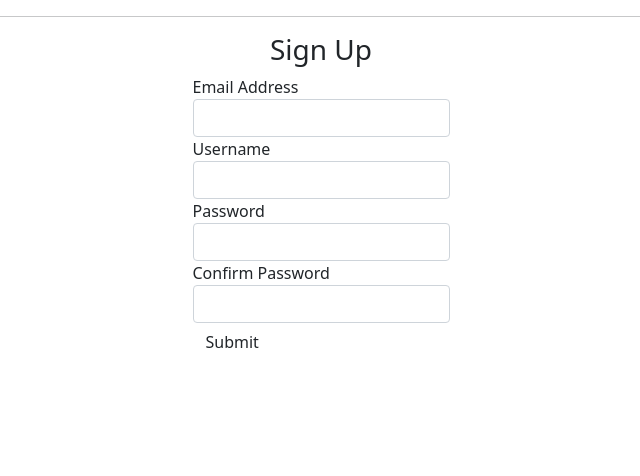
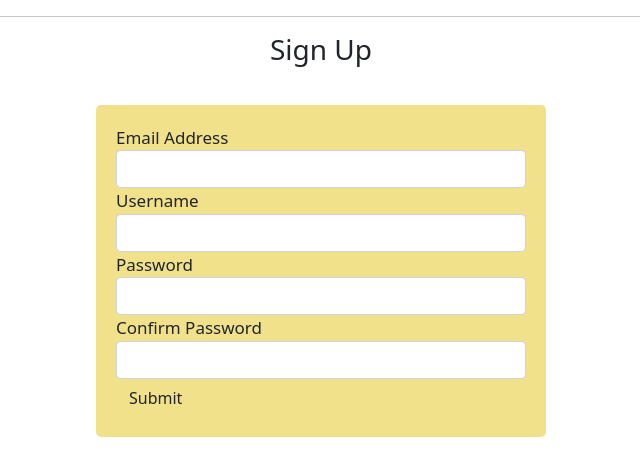
Before and after one commit to JosephKinyua/Flask_Pitch, a Flask app: page /authenticate/register in a window 1280 px wide. Shown: the part 40-516 px from the top of the page, without its empty margins (319-959 px from the left). Run offline with Flask 2, Linux system fonts and the light colour scheme; some libraries are stand-ins or nearby versions.

Commit message:
update the files

```diff
--- /dev/null
+++ b/app/static/css/style.css
@@ -0,0 +1,8 @@
+.loginForm {
+    width: 450px;
+    margin-top: 30px;
+    background-color: rgb(226, 196, 22, 0.5);
+    padding: 20px;
+    border-radius: 5px;
+    font-size: 17px;
+}
--- a/app/templates/auth/register.html
+++ b/app/templates/auth/register.html
@@ -1,7 +1,7 @@
 {% extends 'base.html' %} {% import 'bootstrap/wtf.html' as wtf %} {% block content%}
 <h3 class="text-center">Sign Up</h3>
 <div class="container d-flex justify-content-center align-items-center">
-    <div class="loginForm ">
+    <div class="loginForm">
         {{ wtf.quick_form(registrationform) }}
     </div>
 </div>
--- a/app/templates/base.html
+++ b/app/templates/base.html
@@ -5,9 +5,8 @@
     <meta charset="UTF-8">
     <meta http-equiv="X-UA-Compatible" content="IE=edge">
     <meta name="viewport" content="width=device-width, initial-scale=1.0">
-    <link rel="stylesheet" href="https://cdnjs.cloudflare.com/ajax/libs/font-awesome/4.7.0/css/font-awesome.min.css">
     <link href="https://cdn.jsdelivr.net/npm/bootstrap@5.0.1/dist/css/bootstrap.min.css" rel="stylesheet" integrity="sha384-+0n0xVW2eSR5OomGNYDnhzAbDsOXxcvSN1TPprVMTNDbiYZCxYbOOl7+AMvyTG2x" crossorigin="anonymous">
-    <link rel="stylesheet" href="{{url_for('static',filename='css/styles.css')}}">
+    <link rel="stylesheet" href="{{url_for('static',filename='css/style.css')}}">
     <script src="{{ url_for('static', filename='js/script.js') }}"></script>
     <script src="https://cdn.jsdelivr.net/npm/bootstrap@5.0.1/dist/js/bootstrap.bundle.min.js" integrity="sha384-gtEjrD/SeCtmISkJkNUaaKMoLD0//ElJ19smozuHV6z3Iehds+3Ulb9Bn9Plx0x4" crossorigin="anonymous"></script>
     <title>One Minute Impress</title>
--- a/app/templates/macros.html
+++ b/app/templates/macros.html
@@ -16,7 +16,7 @@
             <a href="{{url_for('main.dislikes',pitch_id = nopit.id)}}" class="btn btn-danger btn-sm"></i>Dislikes <span>{{nopit.dislikes.count()}}</span></a>
 
             <span>Category: {{nopit.category}}</span>
-            <a href="{{ url_for('main.comment', id= nopit.id) }}"><button class="btn btn-md">Comment</button></a>
+            <a href="{{ url_for('main.comment', id= nopit.id) }}"><button class="btn btn-btn-primary">Comment</button></a>
         </div>
     </div>
     {% endfor %}
```
